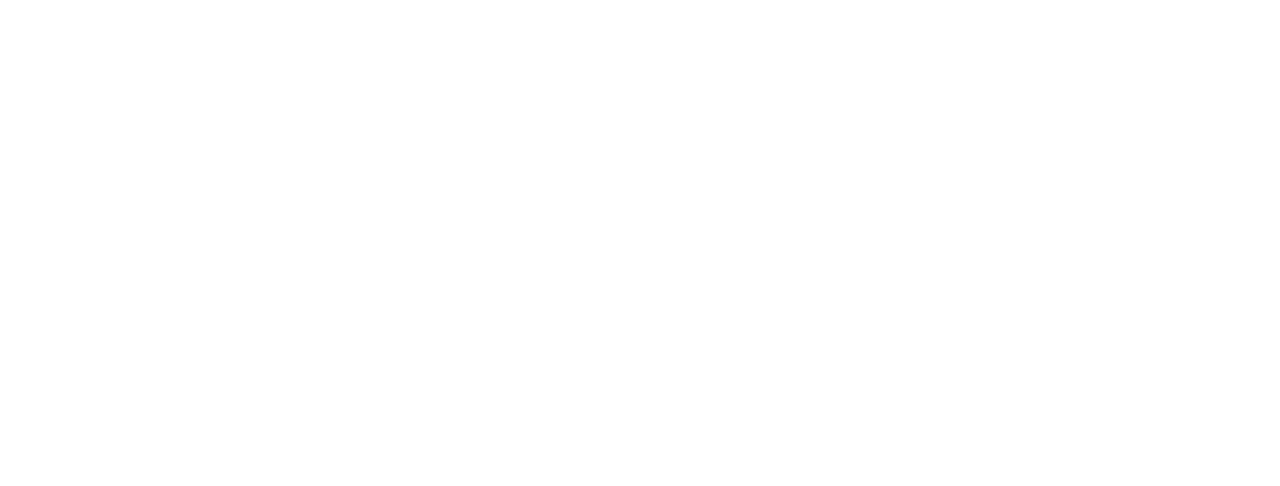
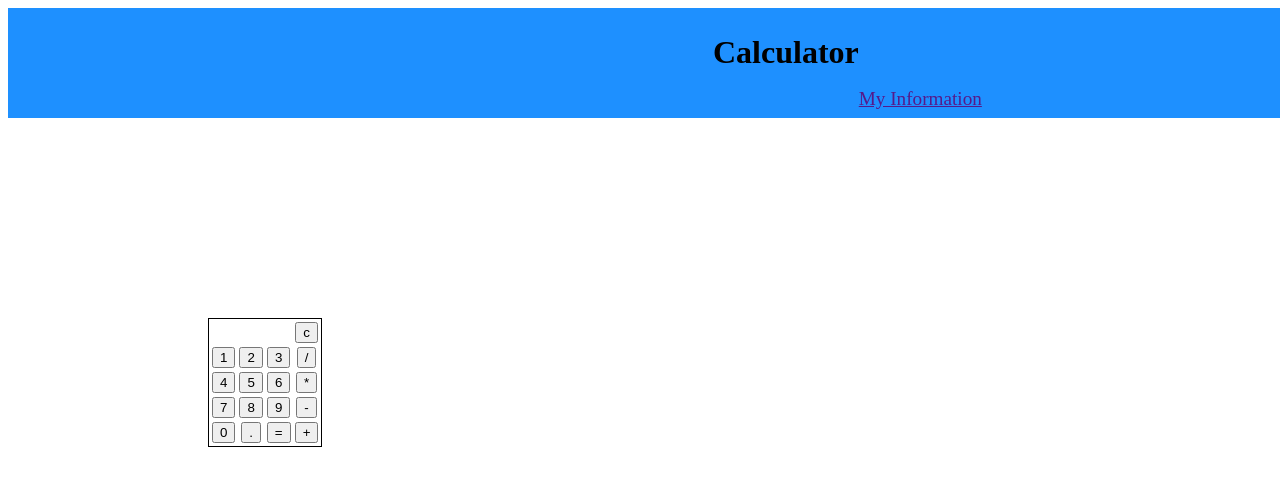
Before and after one commit to ChrisFort03/Calculator-Project, a plain HTML site: page index.html in a window 1280 px wide. Drawn offline with Linux system fonts and the light colour scheme.

Commit message:
Added header and Table

```diff
--- a/assets/style.css
+++ b/assets/style.css
@@ -0,0 +1,31 @@
+header {
+    background-color: dodgerblue;
+    height: 100px;
+    width: 100%;
+    display: flex;
+    padding: 5px;
+}
+
+header nav {
+    display: inline;
+    margin-top: 75px;
+    font-size: larger;
+    text-align: center;
+}
+
+header h1 {
+    color: black;
+    text-align: center;
+    margin-left: 700px;
+}
+
+table {
+    margin-top: 200px;
+    margin-left: 200px;
+    border:1px solid black;
+}
+
+td {
+    text-align: center;
+    color: aqua;
+}
--- a/index.html
+++ b/index.html
@@ -3,9 +3,50 @@
 <head>
     <meta charset="UTF-8">
     <meta name="viewport" content="width=device-width, initial-scale=1.0">
-    <title>Document</title>
+    <title>Calculator</title>
+    <link rel="stylesheet" href="assets\style.css">
 </head>
 <body>
-
+    <header>
+        <h1>Calculator</h1>
+        <nav>
+            <a href="">My Information</a>
+        </nav>
+    </header>
+    <main>
+        <section>
+            <table id="calcu">
+                <tr>
+                    <td colspan="3" id="result"></td>
+                    <td><input type="button" value="c"></td>
+                </tr>
+                <tr>
+                    <td><input type="button" value="1"></td>
+                    <td><input type="button" value="2"></td>
+                    <td><input type="button" value="3"></td>
+                    <td><input type="button" value="/"></td>
+                </tr>
+                <tr>
+                    <td><input type="button" value="4"></td>
+                    <td><input type="button" value="5"></td>
+                    <td><input type="button" value="6"></td>
+                    <td><input type="button" value="*"></td>
+                </tr>
+                <tr>
+                    <td><input type="button" value="7"></td>
+                    <td><input type="button" value="8"></td>
+                    <td><input type="button" value="9"></td>
+                    <td><input type="button" value="-"></td>
+                </tr>
+                <tr>
+                    <td><input type="button" value="0"></td>
+                    <td><input type="button" value="."></td>
+                    <td><input type="button" value="="></td>
+                    <td><input type="button" value="+"></td>
+                </tr>
+            </table>
+        </section>
+        <aside></aside>
+    </main>
 </body>
 </html>
```
